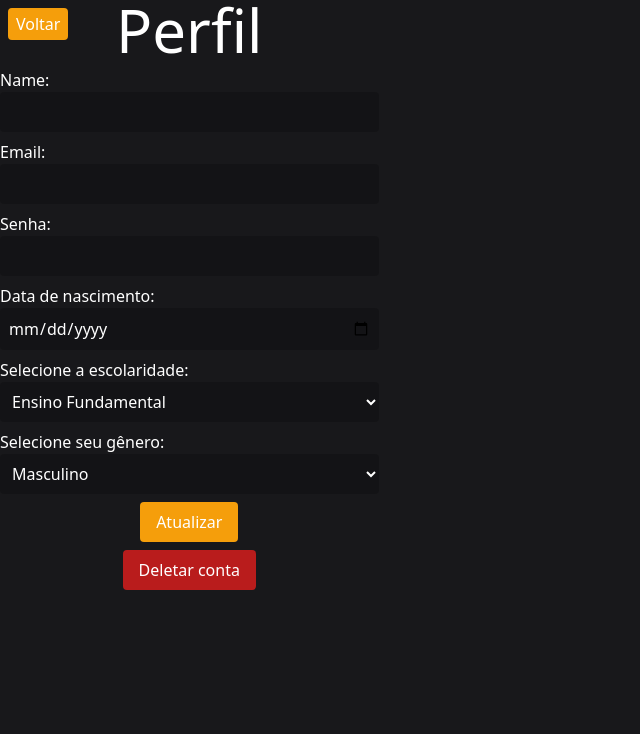
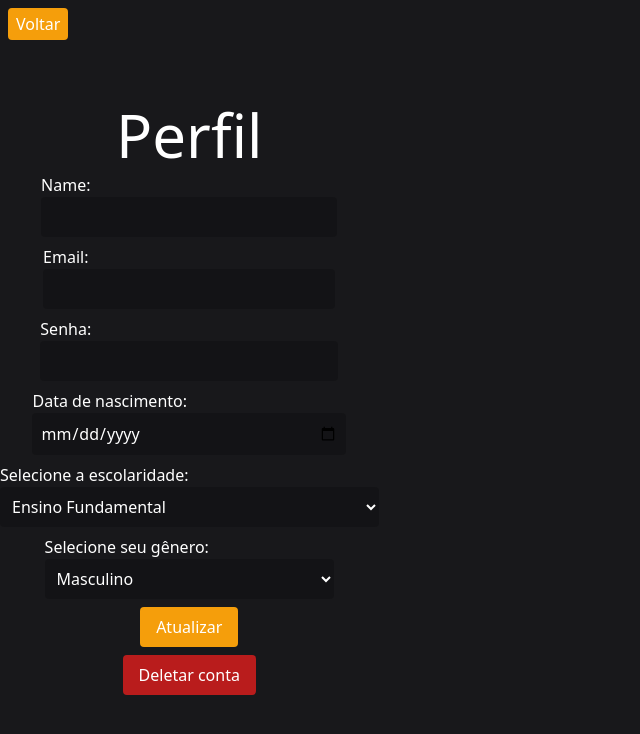
Before and after one commit to Lucassimaog6/PIT, a React (Vite) app in the folder FrontEnd/: page /profile in a window 1280 px wide. Shown: the top 734 px of the page, without its empty margins (0-640 px from the left). Built offline with nearby package versions, Linux system fonts and the light colour scheme; no server answers.

Commit message:
Update index.jsx

```diff
--- a/FrontEnd/src/Pages/Profile/index.jsx
+++ b/FrontEnd/src/Pages/Profile/index.jsx
@@ -78,7 +78,7 @@ export default function Profile() {
             <button className='absolute top-2 left-2 bg-amber-500 py-1 px-2 rounded'
                     onClick={() => navigate('/home')}>Voltar
             </button>
-            <main className='flex flex-col gap-2' items-center justify-center>
+            <main className='flex flex-col gap-2 items-center justify-center'>
                 <h1 className='text-6xl text-center'>Perfil</h1>
                 <label htmlFor='name'>
                     Name:
```
